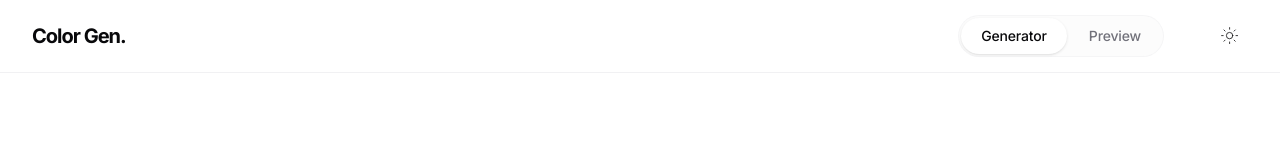
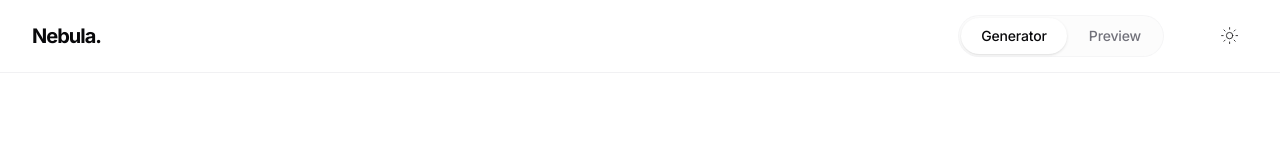
Before and after one commit to JeanMarcoMiranda/nebula-web, a Next.js app: page / in a window 1280 px wide. Shown: the top 160 px of the page. Built offline with nearby package versions, Linux system fonts and the light colour scheme.

Commit message:
feat: change app name

```diff
--- a/package.json
+++ b/package.json
@@ -1,5 +1,5 @@
 {
-  "name": "color-gen",
+  "name": "nebula",
   "version": "0.1.0",
   "private": true,
   "scripts": {
--- a/src/app/layout.tsx
+++ b/src/app/layout.tsx
@@ -7,8 +7,8 @@ import { ThemeProvider } from "@/components/theme-provider";
 const inter = Inter({ subsets: ["latin"] }); // Configure Inter
 
 export const metadata: Metadata = {
-  title: "Color Gen",
-  description: "Minimalist Color Palette Generator",
+  title: "Nebula",
+  description: "Interface color palette generator",
 };
 
 export default function RootLayout({
--- a/src/components/Header.tsx
+++ b/src/components/Header.tsx
@@ -17,7 +17,7 @@ export function Header() {
           href="/"
           className="text-xl font-bold tracking-tighter text-foreground hover:opacity-80 transition-opacity"
         >
-          Color Gen.
+          Nebula.
         </Link>
 
         {/* Simplified Navigation & Actions */}
```
